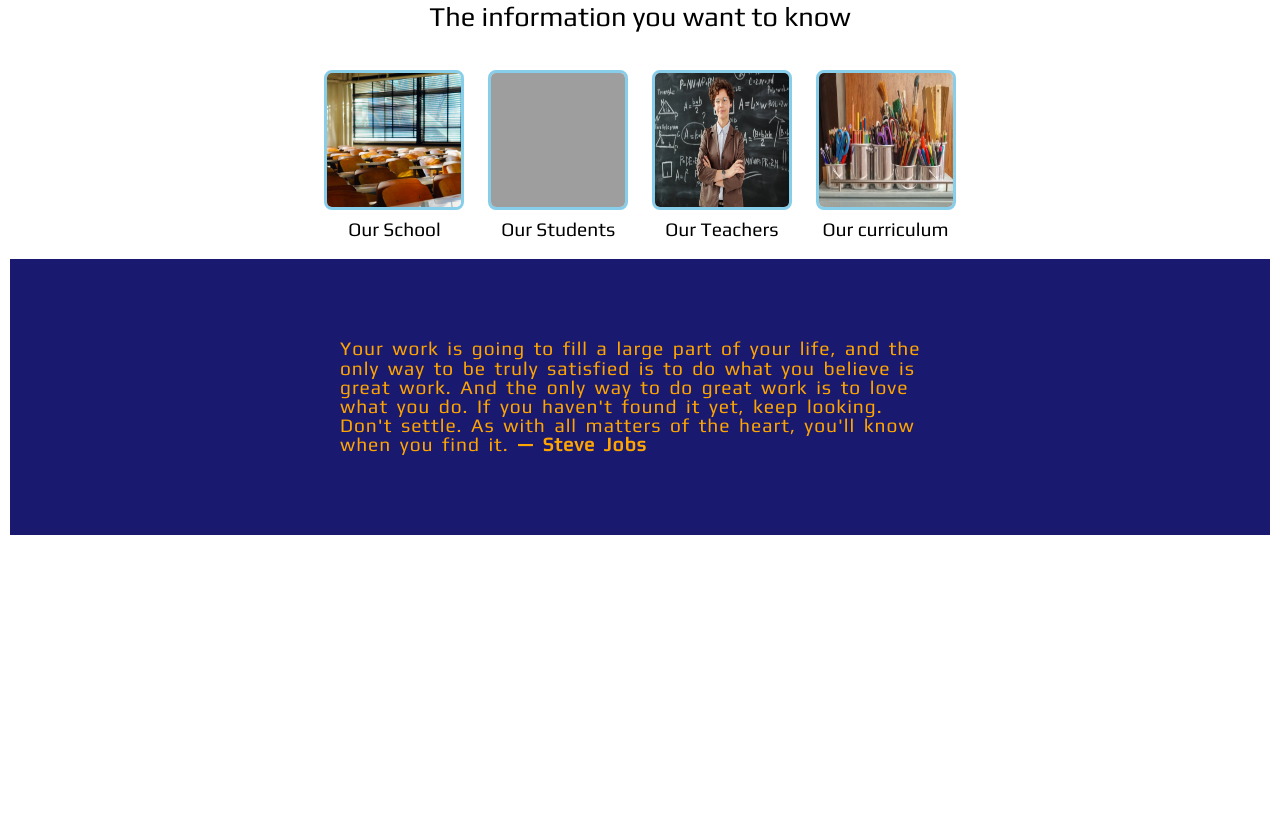
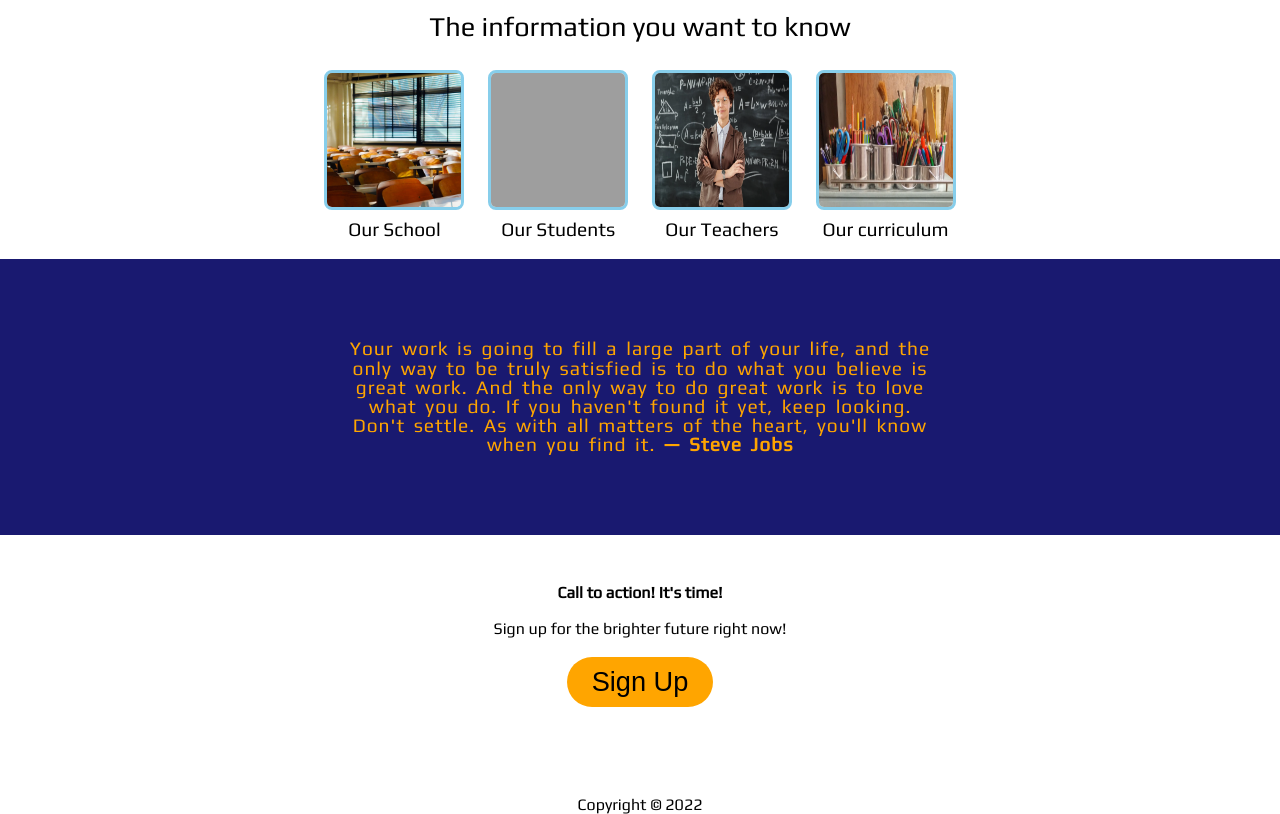
Before and after one commit to YaninaTL/odin-landingPage, a plain HTML site: page index.html in a window 1280 px wide. Shown: the part 831-1645 px from the top of the page. Before the commit the page ends 1366 px from the top, so only its background shows below. Drawn offline with Linux system fonts and the light colour scheme; grey boxes are pictures that could not be loaded.

Commit message:
Styling footer

```diff
--- a/index.html
+++ b/index.html
@@ -27,7 +27,7 @@
     <main>
         <h1>AB-YZ</h1>
 
-        <p>Are you looking for online learning opportunities for your kiddos? Our school AB-YZ should be the right choice. Why? Let's explore together!</p>
+        <p class="main">Are you looking for online learning opportunities for your kiddos? Our school AB-YZ should be the right choice. Why? Let's explore together!</p>
 
                 <div>
             <img src="./img/banner.jpeg" width="600px" alt="">
@@ -59,5 +59,14 @@
         <div id="moto">
             <p class="moto">Your work is going to fill a large part of your life, and the only way to be truly satisfied is to do what you believe is great work. And the only way to do great work is to love what you do. If you haven't found it yet, keep looking. Don't settle. As with all matters of the heart, you'll know when you find it. <span>— Steve Jobs</span></p>
         </div>
+
+        <div class="cta-block">
+            <h3>Call to action! It's time!</h3>
+            <p>Sign up for the brighter future right now!</p>
+        <a href="#" class="cta"><button>Sign Up</button></a>
+        </div>
+        <footer>
+            <p>Copyright &copy; 2022</p>
+        </footer>
 </body>
 </html>
--- a/style.css
+++ b/style.css
@@ -73,25 +73,25 @@ main {
     align-items: center;
     padding: 30px 10%;
     background-color: midnightblue;
+    color: azure;
 }
 
-h1, p {
-    color: azure;
-}
 
 h1 {
     font-size: 2.5rem;
     margin-bottom: 20px;
     transition: transform .2s, text-shadow .2s;
+    font-weight: 900;
 }
 h1:hover {
     transform: scale(1.2);
     text-shadow: 2px 2px orange;
 }
 
-p {
+.main {
     max-width: 600px;
     margin-bottom: 5px;
+    color: azure;
 }
 
 div, button {
@@ -131,6 +131,7 @@ div.container {
     flex-wrap: wrap;
     gap: 2;
     justify-content: center;
+    margin: 0;
 }
 .container1,.container2,.container3,.container4 {
     display: inline-block;
@@ -168,6 +169,8 @@ h3, a:hover {
 #moto {
     background-color: midnightblue;
     padding: 50px;
+    display: block;
+    margin: 0;
 
 }
 p.moto {
@@ -176,8 +179,41 @@ p.moto {
     letter-spacing: 0.06rem;
     word-spacing: 0.2rem;
     font-size: 1.2rem;
+    max-width: 600px;
 }
 
 p > span {
     font-weight: bold;
 }
+
+/* Styling cta block */
+
+div.cta-block {
+    display: flex;
+    flex-direction: column;
+    justify-content: space-between;
+    align-items: center;
+    padding: 30px 10%;
+}
+
+.cta-block > h3, p {
+    color: black;
+    text-align: center;
+    margin: 10px auto;
+}
+
+.cta-block > h3 {
+    font-weight: 600;
+}
+
+/* Styling footer */
+
+footer {
+    margin-top: 50px;
+    margin-bottom: 20px;
+}
+
+
+/* Need to make the img responsive */
+/* Need to get rid of scrolling bar */
+/* Need to add media */
```
